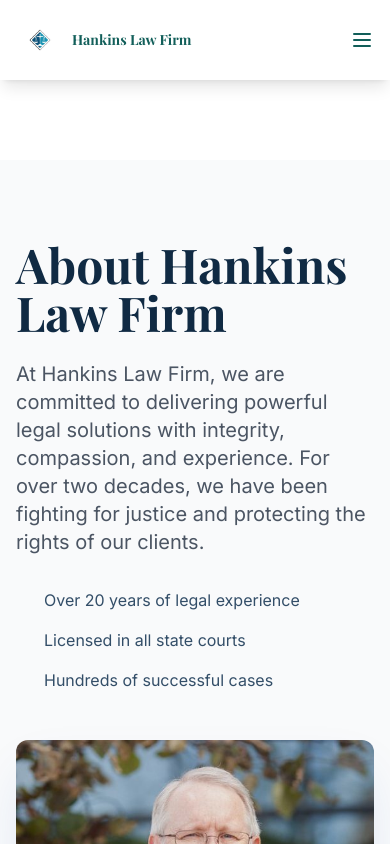
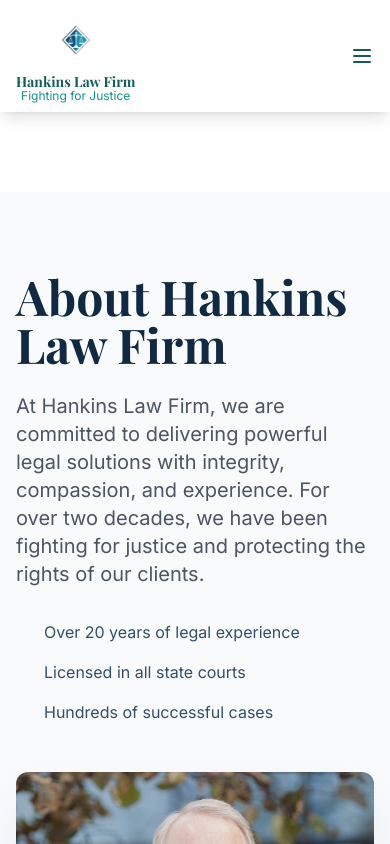
Before and after one commit to AwakenToRichnessAJIBOLA/hankins-law-firm, a React (Vite) app: page /hankins-law-firm/about in a window 390 px wide. Shown: the top 844 px of the page. Built offline with nearby package versions, Linux system fonts and the light colour scheme.

Commit message:
Fix: Enlarge logo and add slogan on mobile
- Increased the header logo size to x3.
- Added the slogan "Fighting for Justice" below the logo on mobile.

```diff
--- a/src/components/Header.tsx
+++ b/src/components/Header.tsx
@@ -11,19 +11,22 @@ const Header = () => {
   return (
     <header className="bg-white shadow-lg sticky top-0 z-50 animate-fade-in">
       <div className="container mx-auto px-4">
-        <div className="flex items-center justify-between h-20 md:h-32">
+        <div className="flex items-center justify-between h-28 md:h-32">
           {/* Logo */}
           <Link to="/" className="flex items-center space-x-2 md:space-x-3 group flex-shrink-0">
+            <div className="flex flex-col items-center md:flex-row md:items-center md:space-x-3">
               <img
                 src={logoSrc}
                 alt="Hankins Law Firm logo"
-              className="h-12 w-12 md:h-40 md:w-40 object-contain group-hover:scale-105 transition-transform"
+                className="h-16 w-16 md:h-40 md:w-40 object-contain group-hover:scale-105 transition-transform"
               />
-            <div className="min-w-0">
+              <div className="text-center md:text-left min-w-0">
                 <h1 className="font-display font-bold text-sm md:text-2xl text-teal-800 group-hover:text-teal-600 transition-colors whitespace-nowrap">
                   Hankins Law Firm
                 </h1>
+                <p className="text-xs text-teal-600 -mt-1 md:hidden">Fighting for Justice</p>
                 <p className="text-xs text-teal-600 -mt-1 hidden md:block">Fighting for Justice</p>
+              </div>
             </div>
           </Link>
 
```
Lines whose indentation alone changed are shown as unchanged.
